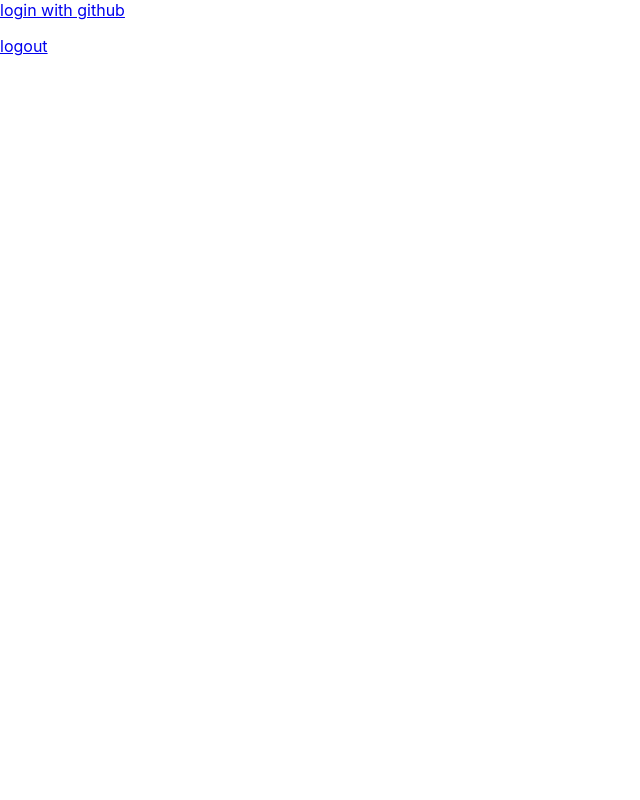
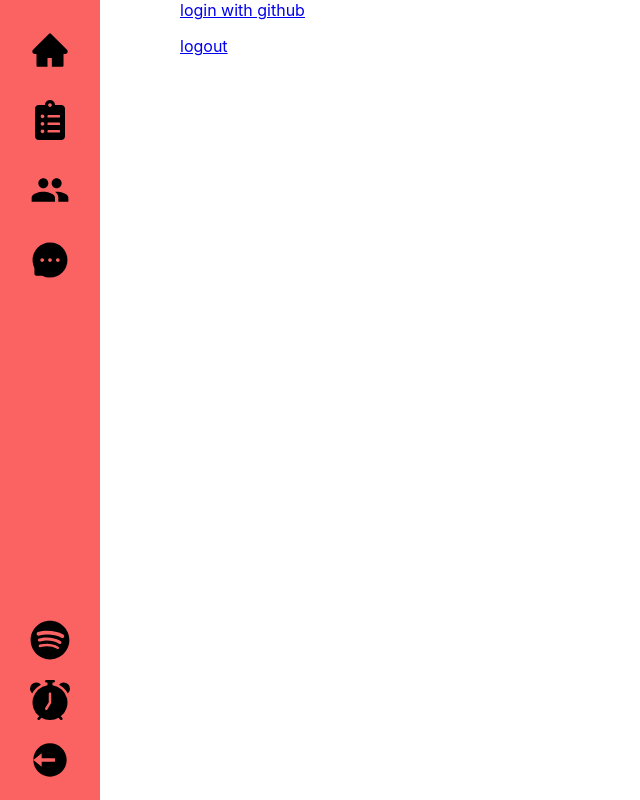
Before and after one commit to cgm42/WorkLand, a React (Create React App) app in the folder client/: page / in a window 1280 px wide. Shown: the whole page, without its empty margins (0-640 px from the left). Built offline with nearby package versions, Linux system fonts and the light colour scheme.

Commit message:
rough draft of side navbar

```diff
--- /dev/null
+++ b/client/src/App.css
@@ -0,0 +1,4 @@
+.app {
+  margin-left: 170px; /* Same as the width of the sidenav */
+  padding: 0px 10px;
+}
--- a/client/src/App.tsx
+++ b/client/src/App.tsx
@@ -1,10 +1,13 @@
 import React, { useState, useEffect } from "react";
+import './App.css'
+import Sidenav from "./components/SideNav";
 
 function App() {
   const [user, setUser] = useState<any>({});
 
   return (
-    <div className="App">
+    <div className="app">
+      <Sidenav></Sidenav>
       {user?.name ? (
         <div> {user.name} </div>
       ) : (
--- /dev/null
+++ b/client/src/components/SideNav.css
@@ -0,0 +1,52 @@
+/* Style the sidebar - fixed full height */
+.sidebar {
+  height: 100%;
+  width: 100px;
+  position: fixed;
+  z-index: 1;
+  top: 0;
+  left: 0;
+  background-color: #fb6262;
+  overflow-x: hidden;
+  display: flex;
+  flex-direction: column;
+  justify-content: space-between;
+}
+
+/* Style sidebar links */
+.sidebar-top a {
+  text-decoration: none;
+  font-size: 40px;
+  display: flex;
+  justify-content: center;
+  margin-top:30px;
+  transition: 0.3s;
+  color: rgb(0, 0, 0);
+}
+
+.sidebar-bottom a {
+  text-decoration: none;
+  font-size: 40px;
+  display: flex;
+  justify-content: center;
+  margin-bottom:20px;
+  transition: 0.3s;
+  color: rgb(0, 0, 0);
+}
+
+/* Style links on mouse-over */
+.sidebar a:hover {
+  color: #f1f1f1;
+}
+
+/* Style the main content */
+.main {
+  margin-left: 170px; /* Same as the width of the sidenav */
+  padding: 0px 10px;
+}
+
+/* Add media queries for small screens (when the height of the screen is less than 450px, add a smaller padding and font-size) */
+/* @media screen and (max-height: 450px) {
+  .sidebar {padding-top: 15px;}
+  .sidebar a {font-size: 18px;}
+} */
--- /dev/null
+++ b/client/src/components/SideNav.tsx
@@ -0,0 +1,41 @@
+import React from 'react';
+import './SideNav.css';
+import { AiFillHome, AiFillMessage } from 'react-icons/ai';
+import { FaClipboardList, FaSpotify } from 'react-icons/fa';
+import { MdGroup } from 'react-icons/md';
+import { BsFillAlarmFill } from 'react-icons/bs';
+import { RiLogoutCircleFill } from 'react-icons/ri';
+const Sidenav = () => {
+  return (
+    <div className='sidebar'>
+      <div className='sidebar-top'>
+        <a href='#Dashboard'>
+          <AiFillHome></AiFillHome>
+        </a>
+        <a href='#Tasks'>
+          <FaClipboardList></FaClipboardList>
+        </a>
+        <a href='#Meeting'>
+          <MdGroup></MdGroup>
+        </a>
+        <a href='#message'>
+          <AiFillMessage></AiFillMessage>
+        </a>
+      </div>
+
+      <div className='sidebar-bottom'>
+        <a href='#'>
+          <FaSpotify></FaSpotify>
+        </a>
+        <a href='#'>
+          <BsFillAlarmFill></BsFillAlarmFill>
+        </a>
+        <a href='#login'>
+          <RiLogoutCircleFill></RiLogoutCircleFill>
+        </a>
+      </div>
+    </div>
+  );
+};
+
+export default Sidenav;
```
Also changed, not shown: 2 other files (tests, documents, lock files or other folders).
